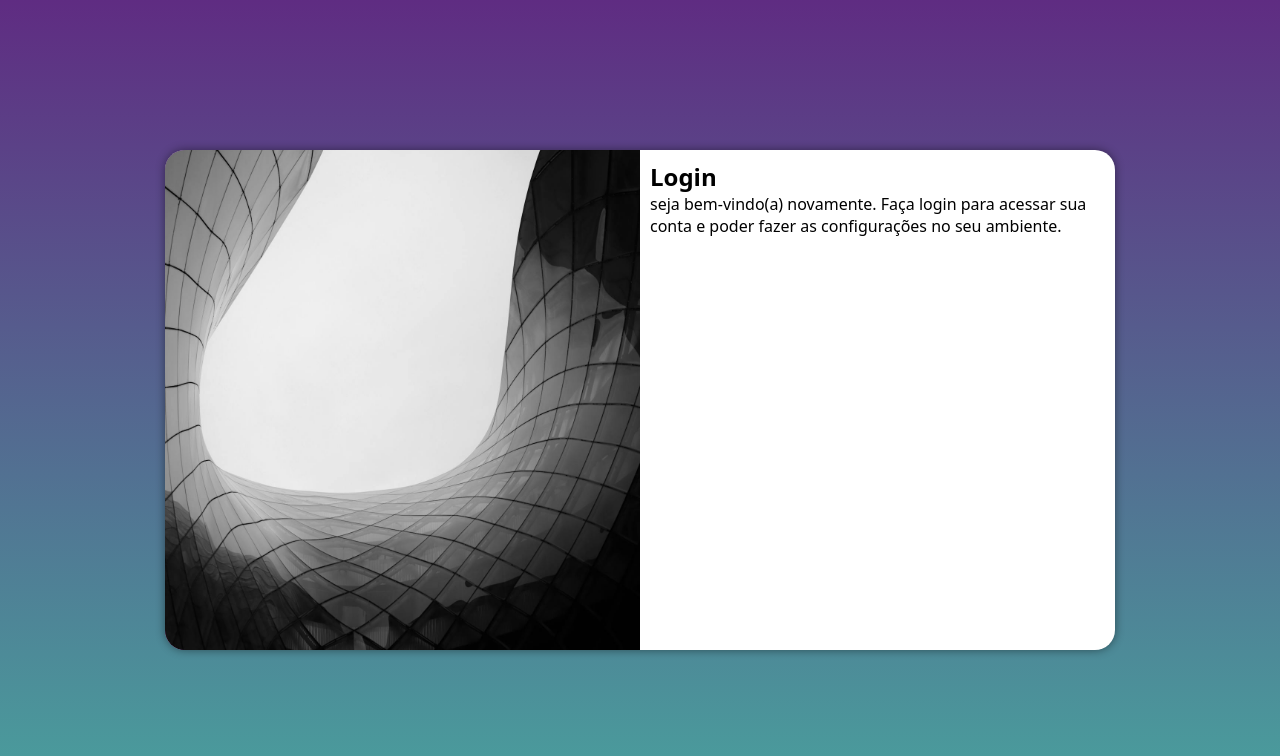
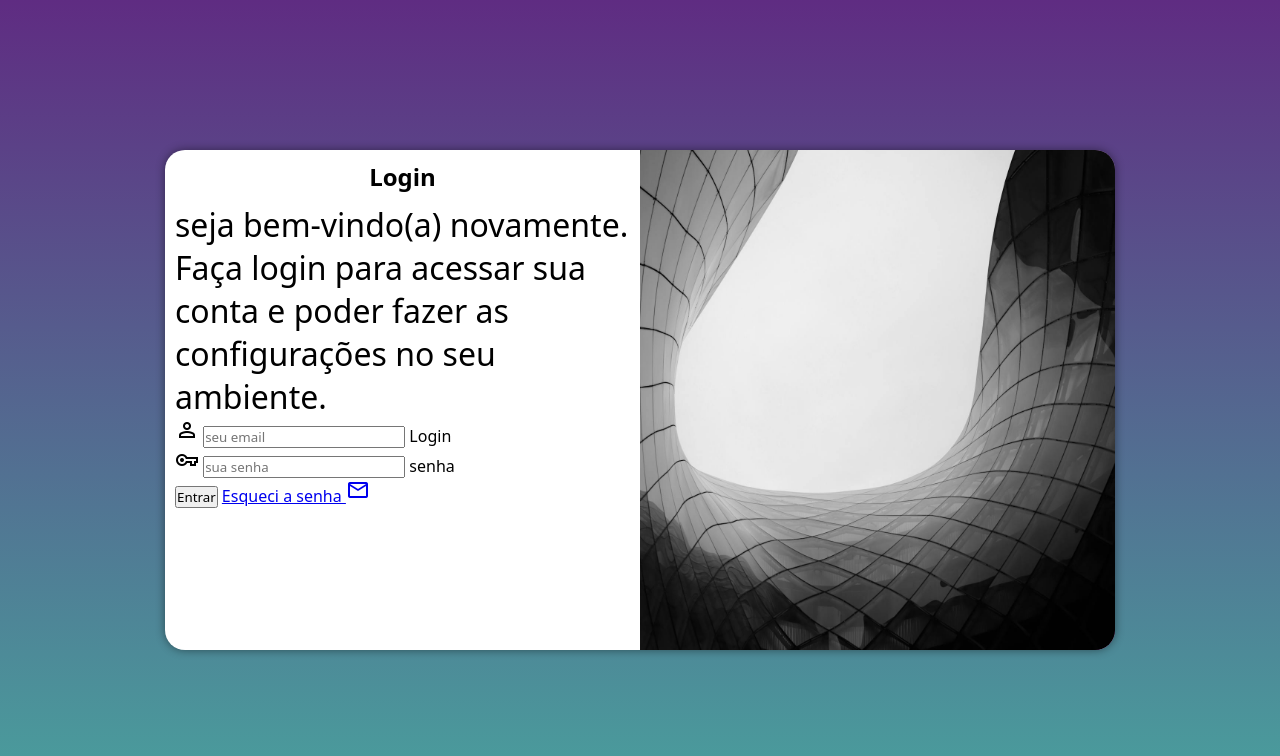
Before and after one commit to Gustavo-santana7/projeto-login, a plain HTML site: page index.html in a window 1280 px wide. Drawn offline with nearby package versions, Linux system fonts and the light colour scheme.

Commit message:
adicionei formulario

```diff
--- a/estilos/style.css
+++ b/estilos/style.css
@@ -53,3 +53,12 @@ section#login > div#formulario{
     display: block;
     padding: 10px;
 }
+
+ div#formulario > h1 {
+      text-align: center;
+      margin-bottom: 10px;
+    }
+
+    div#formulario > p {
+        font-size: 0.8em;
+    }
--- a/index.html
+++ b/index.html
@@ -4,6 +4,7 @@
     <meta charset="UTF-8">
     <meta name="viewport" content="width=device-width, initial-scale=1.0">
     <title>Login</title>
+    <link href="https://fonts.googleapis.com/css2?family=Material+Symbols+Outlined" rel="stylesheet" />
     <link rel="stylesheet" href="estilos/style.css">
     <link rel="stylesheet" href="media-queries.css">
 </head>
@@ -16,7 +17,22 @@
             <div id="formulario">
                 <h1>Login</h1>
                 <p>seja bem-vindo(a) novamente. Faça login para acessar sua conta e poder fazer as configurações no seu ambiente.</p>
-                <form action="login.php" method="post"></form>
+                <form action="login.php" method="post">
+                    <div class="campo">
+                        <span class="material-symbols-outlined">person</span>
+                        <input type="email" name="login" id="ilogin" placeholder="seu email" autocomplete="email" required maxlength="30">
+                        <label for="ilogin">Login</label>
+                    </div>
+                    <div class="campo">
+                        <span class="material-symbols-outlined">vpn_key</span>
+                        <input type="password" name="senha" id="isenha" placeholder="sua senha" autocomplete="current-password" required minlength="8" maxlength="20">
+                        <label for="isenha">senha</label>
+                    </div>
+                    <input type="submit" value="Entrar">
+                    <a href="esqueci.html">
+                        Esqueci a senha <span class="material-symbols-outlined">mail</span>
+                    </a>
+                </form>
             </div>
         </section>
     </main>
--- a/media-queries.css
+++ b/media-queries.css
@@ -18,6 +18,10 @@
     float: right;
     width: 70%;
   }
+
+  div#formulario > p {
+        font-size: 1.2em;
+    }
 }
 
 @media screen and (min-width: 992px) {
@@ -30,13 +34,17 @@
     }
 
     section#login > div#imagem {
-        float: left;
+        float: right;
         width: 50%;
         height: 100%;
     }
 
     section#login > div#formulario {
-        float: right;
+        float: left;
         width: 50%;
     }
+
+    div#formulario > p {
+        font-size: 2em;
+    }
 }
```
